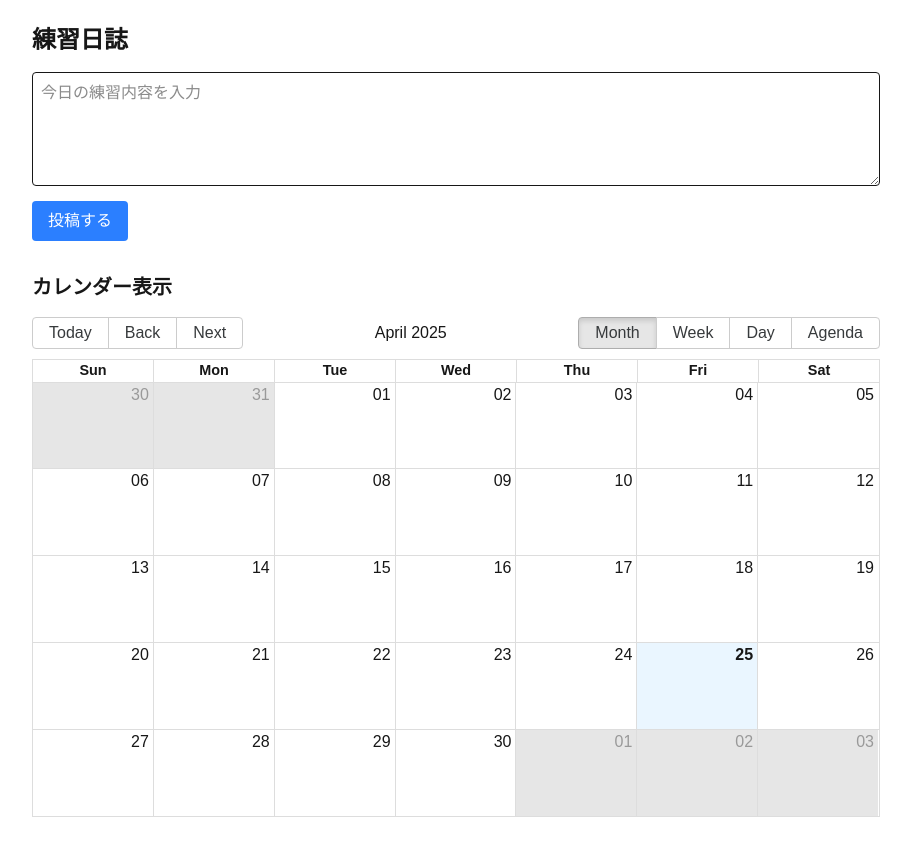
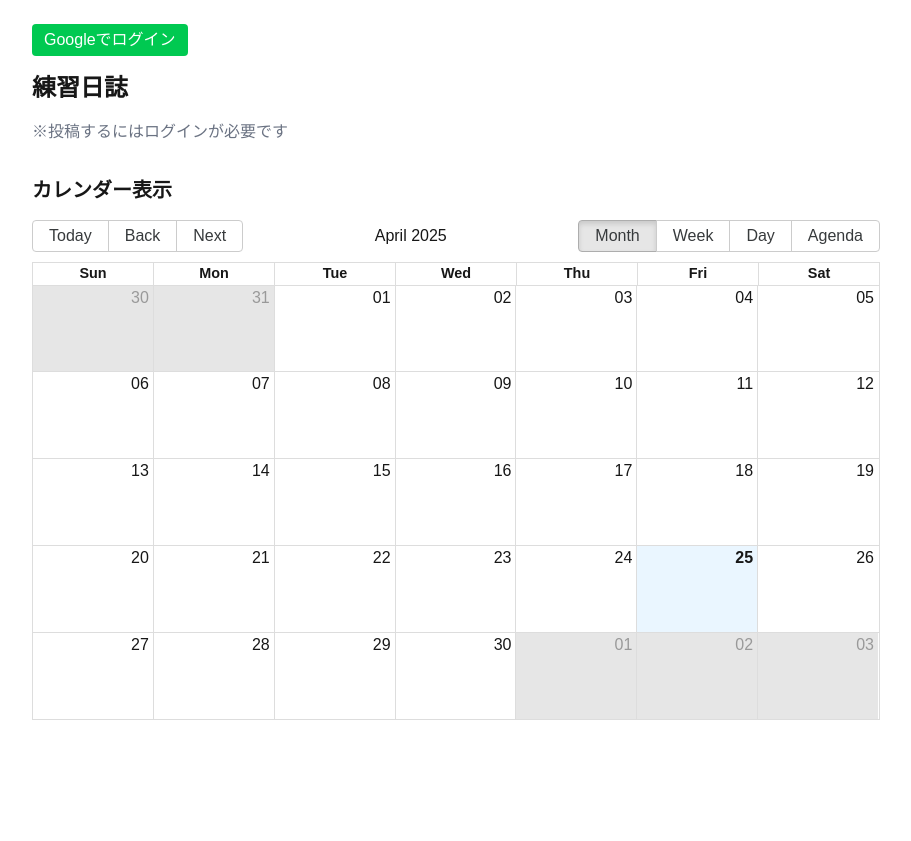
Before and after one commit to aktouch/my-training-diary, a Next.js app: page / in a window 1280 px wide. Shown: the whole page, without its empty margins (184-1095 px from the left). After the commit the page ends 800 px from the top, so only its background shows below. Built offline with nearby package versions, Linux system fonts and the light colour scheme; no server answers; the database is empty.

Commit message:
Add Google login/logout functionality

```diff
--- a/src/app/page.tsx
+++ b/src/app/page.tsx
@@ -3,6 +3,7 @@
 import { useEffect, useState } from 'react';
 import { db } from '@/lib/firebase';
 import { collection, addDoc, Timestamp, onSnapshot } from 'firebase/firestore';
+import { getAuth, signInWithPopup, GoogleAuthProvider, signOut, onAuthStateChanged, User } from 'firebase/auth';
 import { Calendar } from 'react-big-calendar';
 import 'react-big-calendar/lib/css/react-big-calendar.css';
 import localizer from '@/lib/calendar';
@@ -17,14 +18,47 @@ export default function Home() {
   const [text, setText] = useState('');
   const [status, setStatus] = useState('');
   const [events, setEvents] = useState<DiaryEvent[]>([]);
+  const [user, setUser] = useState<User | null>(null);
+
+  // ログイン状態を監視
+  useEffect(() => {
+    const auth = getAuth();
+    const unsubscribe = onAuthStateChanged(auth, (currentUser) => {
+      setUser(currentUser);
+    });
+    return () => unsubscribe();
+  }, []);
+
+  // ログイン処理
+  const handleLogin = async () => {
+    const provider = new GoogleAuthProvider();
+    const auth = getAuth();
+    try {
+      await signInWithPopup(auth, provider);
+    } catch (error) {
+      console.error('ログイン失敗:', error);
+    }
+  };
+
+  // ログアウト処理
+  const handleLogout = async () => {
+    const auth = getAuth();
+    try {
+      await signOut(auth);
+    } catch (error) {
+      console.error('ログアウト失敗:', error);
+    }
+  };
 
   const handleSubmit = async () => {
-    if (!text) return;
+    if (!text || !user) return;
 
     try {
       await addDoc(collection(db, 'diary'), {
         content: text,
         createdAt: Timestamp.now(),
+        uid: user.uid,
+        name: user.displayName,
       });
       setStatus('保存しました！');
       setText('');
@@ -53,7 +87,25 @@ export default function Home() {
 
   return (
     <main className="p-6 max-w-4xl mx-auto">
+      <div className="mb-4 flex justify-between items-center">
+        {user ? (
+          <>
+            <p>こんにちは、{user.displayName} さん！</p>
+            <button onClick={handleLogout} className="bg-gray-500 text-white px-3 py-1 rounded hover:bg-gray-600">
+              ログアウト
+            </button>
+          </>
+        ) : (
+          <button onClick={handleLogin} className="bg-green-500 text-white px-3 py-1 rounded hover:bg-green-600">
+            Googleでログイン
+          </button>
+        )}
+      </div>
+
       <h1 className="text-2xl font-bold mb-4">練習日誌</h1>
+
+      {user ? (
+        <>
           <textarea
             value={text}
             onChange={(e) => setText(e.target.value)}
@@ -68,6 +120,10 @@ export default function Home() {
             投稿する
           </button>
           <p className="mt-2 text-sm">{status}</p>
+        </>
+      ) : (
+        <p className="text-gray-500 mb-4">※投稿するにはログインが必要です</p>
+      )}
 
       <h2 className="text-xl font-semibold mt-8 mb-4">カレンダー表示</h2>
       <div style={{ height: 500 }}>
--- a/src/lib/firebase.ts
+++ b/src/lib/firebase.ts
@@ -1,5 +1,6 @@
 import { initializeApp } from 'firebase/app';
 import { getFirestore } from 'firebase/firestore';
+import { getAuth, GoogleAuthProvider } from "firebase/auth"; // 追加
 
 const firebaseConfig = {
   apiKey: "AIzaSyCY_xkUwk1I5xMSRzls4zFQcVOl12M4fwM",
@@ -12,3 +13,5 @@ const firebaseConfig = {
 
 const app = initializeApp(firebaseConfig);
 export const db = getFirestore(app);
+export const auth = getAuth(app); // 追加
+export const provider = new GoogleAuthProvider(); // 追加
```
Lines whose indentation alone changed are shown as unchanged.
